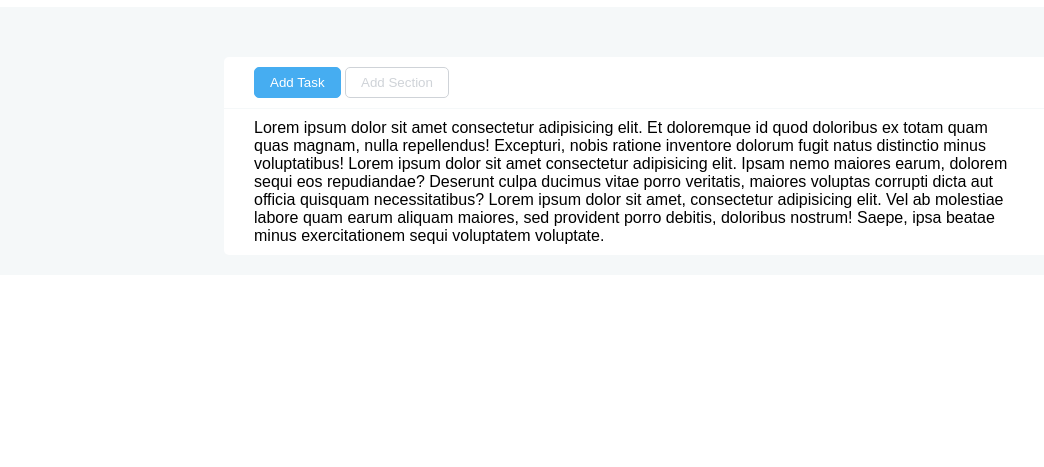
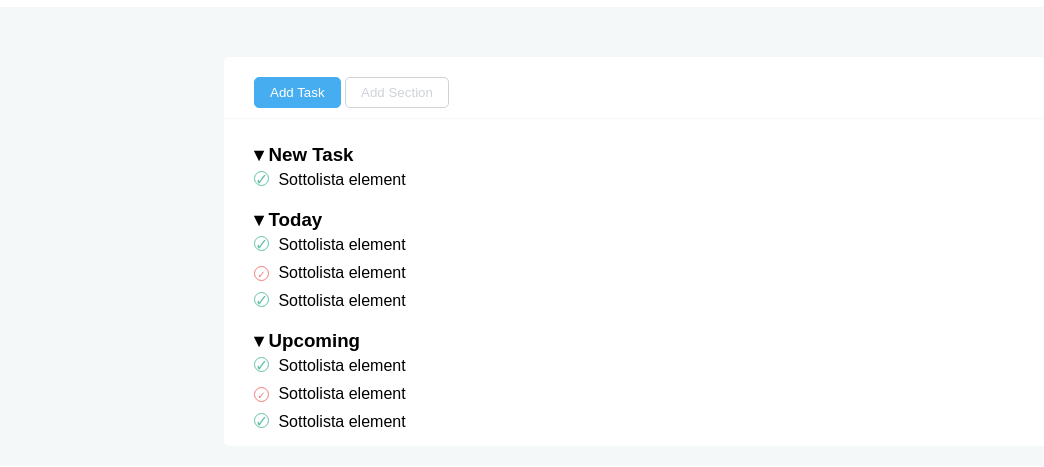
Before and after one commit to AlessandroSCPse/html-toboolist, a plain HTML site: page index.html in a window 1280 px wide. Shown: the part 63-530 px from the top of the page, without its empty margins (0-1044 px from the left). Drawn offline with Linux system fonts and the light colour scheme.

Commit message:
todo lists

```diff
--- a/css/style.css
+++ b/css/style.css
@@ -27,6 +27,9 @@ body {
     color: #cfd3d8;
     border-color: #cfd3d8;
 }
+ul {
+    list-style-type: none;
+}
 
 /* Header */
 header {
@@ -54,9 +57,35 @@ main {
     border-radius: 5px;
 }
 .buttons {
-    padding: 10px 30px;
+    padding: 20px 30px 10px;
     border-bottom: 1px solid #f5f8f9;
 }
 .todo-list {
     padding: 10px 30px;
 }
+.todo-list h3 {
+    margin-top: 15px;
+}
+.icon {
+    width: 15px;
+    height: 15px;
+    display: inline-block;
+    border-style: solid;
+    border-width: 1px;
+    border-radius: 50%;
+    text-align: center;
+    line-height: 15px;
+    margin-right: 5px;
+}
+.checked {
+    border-color: #65c1aa;
+    color: #65c1aa;
+}
+.unchecked {
+    border-color: #f17e78;
+    color: #f17e78;
+    font-size: 10px;
+}
+.sublist li {
+    padding: 5px 0;
+}
--- a/index.html
+++ b/index.html
@@ -26,9 +26,32 @@
             </div>
 
             <div class="todo-list">
-                Lorem ipsum dolor sit amet consectetur adipisicing elit. Et doloremque id quod doloribus ex totam quam quas magnam, nulla repellendus! Excepturi, nobis ratione inventore dolorum fugit natus distinctio minus voluptatibus!
-                Lorem ipsum dolor sit amet consectetur adipisicing elit. Ipsam nemo maiores earum, dolorem sequi eos repudiandae? Deserunt culpa ducimus vitae porro veritatis, maiores voluptas corrupti dicta aut officia quisquam necessitatibus?
-                Lorem ipsum dolor sit amet, consectetur adipisicing elit. Vel ab molestiae labore quam earum aliquam maiores, sed provident porro debitis, doloribus nostrum! Saepe, ipsa beatae minus exercitationem sequi voluptatem voluptate.
+                <ul>
+                    <li>
+                        <h3>&#9662; New Task</h3>
+
+                        <ul class="sublist">
+                           <li><span class="icon checked">&check;</span> Sottolista element</li>
+                        </ul>
+                    </li>
+                    <li>
+                        <h3>&#9662; Today</h3>
+
+                        <ul class="sublist">
+                            <li><span class="icon checked">&check;</span> Sottolista element</li>
+                            <li><span class="icon unchecked">&check;</span> Sottolista element</li>
+                            <li><span class="icon checked">&check;</span> Sottolista element</li>
+                         </ul>
+                    </li>
+                    <li>
+                        <h3>&#9662; Upcoming</h3>
+                        <ul class="sublist">
+                            <li><span class="icon checked">&check;</span> Sottolista element</li>
+                            <li><span class="icon unchecked">&check;</span> Sottolista element</li>
+                            <li><span class="icon checked">&check;</span> Sottolista element</li>
+                         </ul>
+                    </li>
+                </ul>
             </div>
         </div>
     </main>
```
